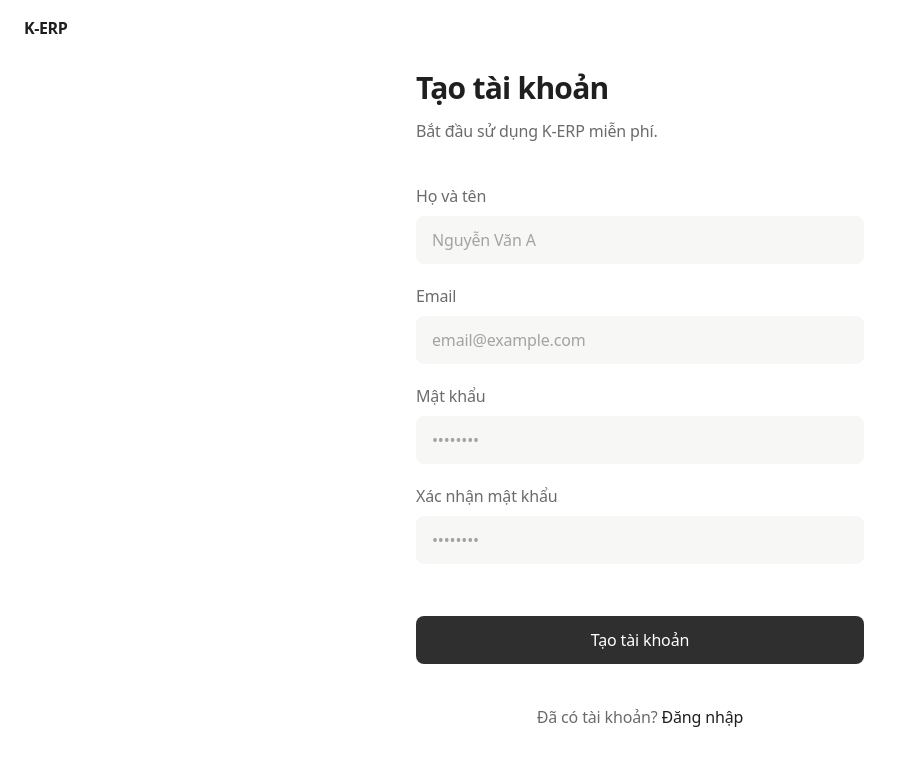
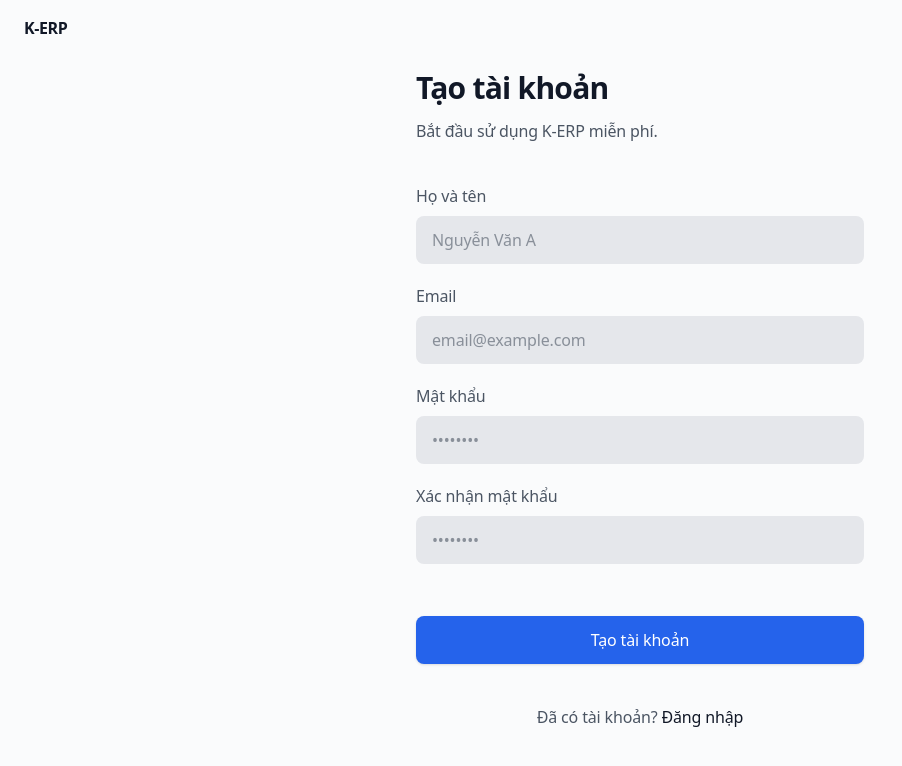
Before and after one commit to tatsuyakari1203/k-board, a Next.js app: page /auth/register in a window 1280 px wide. Shown: the top 766 px of the page, without its empty margins (0-902 px from the left). Built offline with nearby package versions, Linux system fonts and the light colour scheme.

Commit message:
feat: update UI components with improved styling and accessibility enhancements

```diff
--- a/src/app/globals.css
+++ b/src/app/globals.css
@@ -43,74 +43,104 @@
   --radius-xl: calc(var(--radius) + 4px);
 }
 
-/* Notion-style theme - Clean, Minimal, Flat with Better Typography */
+/* Modern Professional Theme - High Contrast & Readable */
 :root {
   --radius: 0.5rem;
-  --background: #ffffff;
-  --foreground: #1f1f1f;
+  /* Backgrounds */
+  --background: #fafbfc;
+  --foreground: #111827;
   --card: #ffffff;
-  --card-foreground: #1f1f1f;
+  --card-foreground: #111827;
   --popover: #ffffff;
-  --popover-foreground: #1f1f1f;
-  --primary: #2f2f2f;
+  --popover-foreground: #111827;
+
+  /* Primary - Vibrant Blue */
+  --primary: #2563eb;
   --primary-foreground: #ffffff;
-  --secondary: #f7f7f5;
-  --secondary-foreground: #1f1f1f;
-  --muted: #f7f7f5;
-  --muted-foreground: #6b6b6b;
-  --accent: #f7f7f5;
-  --accent-foreground: #1f1f1f;
-  --destructive: #e03e3e;
-  --border: #ebebea;
-  --input: #ebebea;
-  --ring: #2f2f2f;
-  --chart-1: #2eaadc;
-  --chart-2: #6940a5;
-  --chart-3: #ff7369;
-  --chart-4: #ffdc49;
-  --chart-5: #4dab9a;
-  --sidebar: #fbfbfa;
-  --sidebar-foreground: #1f1f1f;
-  --sidebar-primary: #1f1f1f;
+
+  /* Secondary - Soft Gray Blue */
+  --secondary: #e5e7eb;
+  --secondary-foreground: #111827;
+
+  /* Muted - Better contrast */
+  --muted: #f3f4f6;
+  --muted-foreground: #4b5563;
+
+  /* Accent - Light Blue tint */
+  --accent: #dbeafe;
+  --accent-foreground: #1e40af;
+
+  /* States */
+  --destructive: #dc2626;
+  --border: #d1d5db;
+  --input: #e5e7eb;
+  --ring: #2563eb;
+
+  /* Charts - Vivid colors */
+  --chart-1: #2563eb;
+  --chart-2: #7c3aed;
+  --chart-3: #db2777;
+  --chart-4: #ea580c;
+  --chart-5: #059669;
+
+  /* Sidebar */
+  --sidebar: #f8fafc;
+  --sidebar-foreground: #111827;
+  --sidebar-primary: #2563eb;
   --sidebar-primary-foreground: #ffffff;
-  --sidebar-accent: #f1f1ef;
-  --sidebar-accent-foreground: #1f1f1f;
-  --sidebar-border: #ebebea;
-  --sidebar-ring: #2f2f2f;
+  --sidebar-accent: #e0e7ff;
+  --sidebar-accent-foreground: #1e40af;
+  --sidebar-border: #e5e7eb;
+  --sidebar-ring: #2563eb;
 }
 
 .dark {
-  --background: #191919;
-  --foreground: #ebebeb;
-  --card: #1e1e1e;
-  --card-foreground: #ebebeb;
-  --popover: #232323;
-  --popover-foreground: #ebebeb;
-  --primary: #ebebeb;
-  --primary-foreground: #191919;
-  --secondary: #2b2b2b;
-  --secondary-foreground: #ebebeb;
-  --muted: #2b2b2b;
-  --muted-foreground: #8a8a8a;
-  --accent: #2b2b2b;
-  --accent-foreground: #ebebeb;
-  --destructive: #ff6b6b;
-  --border: #363636;
-  --input: #363636;
-  --ring: #ebebeb;
-  --chart-1: #2eaadc;
-  --chart-2: #9065d9;
-  --chart-3: #ff7369;
-  --chart-4: #ffdc49;
-  --chart-5: #4dab9a;
-  --sidebar: #1e1e1e;
-  --sidebar-foreground: #ebebeb;
-  --sidebar-primary: #ebebeb;
-  --sidebar-primary-foreground: #191919;
-  --sidebar-accent: #2b2b2b;
-  --sidebar-accent-foreground: #ebebeb;
-  --sidebar-border: #363636;
-  --sidebar-ring: #ebebeb;
+  /* Backgrounds - Rich dark */
+  --background: #0a0a0b;
+  --foreground: #fafafa;
+  --card: #141416;
+  --card-foreground: #fafafa;
+  --popover: #1a1a1d;
+  --popover-foreground: #fafafa;
+
+  /* Primary - Bright Blue */
+  --primary: #3b82f6;
+  --primary-foreground: #ffffff;
+
+  /* Secondary */
+  --secondary: #27272a;
+  --secondary-foreground: #fafafa;
+
+  /* Muted - Better visibility */
+  --muted: #27272a;
+  --muted-foreground: #a1a1aa;
+
+  /* Accent - Blue glow */
+  --accent: #1e3a5f;
+  --accent-foreground: #93c5fd;
+
+  /* States */
+  --destructive: #ef4444;
+  --border: #3f3f46;
+  --input: #3f3f46;
+  --ring: #3b82f6;
+
+  /* Charts - Bright for dark mode */
+  --chart-1: #60a5fa;
+  --chart-2: #a78bfa;
+  --chart-3: #f472b6;
+  --chart-4: #fb923c;
+  --chart-5: #34d399;
+
+  /* Sidebar */
+  --sidebar: #141416;
+  --sidebar-foreground: #fafafa;
+  --sidebar-primary: #3b82f6;
+  --sidebar-primary-foreground: #ffffff;
+  --sidebar-accent: #1e3a5f;
+  --sidebar-accent-foreground: #93c5fd;
+  --sidebar-border: #3f3f46;
+  --sidebar-ring: #3b82f6;
 }
 
 @layer base {
--- a/src/components/ui/badge.tsx
+++ b/src/components/ui/badge.tsx
@@ -5,18 +5,18 @@ import { cva, type VariantProps } from "class-variance-authority"
 import { cn } from "@/lib/utils"
 
 const badgeVariants = cva(
-  "inline-flex items-center justify-center rounded-full border px-2 py-0.5 text-xs font-medium w-fit whitespace-nowrap shrink-0 [&>svg]:size-3 gap-1 [&>svg]:pointer-events-none focus-visible:border-ring focus-visible:ring-ring/50 focus-visible:ring-[3px] aria-invalid:ring-destructive/20 dark:aria-invalid:ring-destructive/40 aria-invalid:border-destructive transition-[color,box-shadow] overflow-hidden",
+  "inline-flex items-center justify-center rounded-full border px-2.5 py-0.5 text-xs font-semibold w-fit whitespace-nowrap shrink-0 [&>svg]:size-3 gap-1 [&>svg]:pointer-events-none focus-visible:border-ring focus-visible:ring-ring/50 focus-visible:ring-[3px] aria-invalid:ring-destructive/20 dark:aria-invalid:ring-destructive/40 aria-invalid:border-destructive transition-[color,box-shadow] overflow-hidden",
   {
     variants: {
       variant: {
         default:
-          "border-transparent bg-primary text-primary-foreground [a&]:hover:bg-primary/90",
+          "border-transparent bg-primary text-primary-foreground shadow-sm [a&]:hover:bg-primary/90",
         secondary:
-          "border-transparent bg-secondary text-secondary-foreground [a&]:hover:bg-secondary/90",
+          "border-transparent bg-muted text-foreground [a&]:hover:bg-muted/80",
         destructive:
-          "border-transparent bg-destructive text-white [a&]:hover:bg-destructive/90 focus-visible:ring-destructive/20 dark:focus-visible:ring-destructive/40 dark:bg-destructive/60",
+          "border-transparent bg-destructive text-white [a&]:hover:bg-destructive/90 focus-visible:ring-destructive/20 dark:focus-visible:ring-destructive/40",
         outline:
-          "text-foreground [a&]:hover:bg-accent [a&]:hover:text-accent-foreground",
+          "border-2 text-foreground [a&]:hover:bg-accent [a&]:hover:text-accent-foreground",
       },
     },
     defaultVariants: {
--- a/src/components/ui/button.tsx
+++ b/src/components/ui/button.tsx
@@ -5,20 +5,20 @@ import { cva, type VariantProps } from "class-variance-authority"
 import { cn } from "@/lib/utils"
 
 const buttonVariants = cva(
-  "inline-flex items-center justify-center gap-2 whitespace-nowrap rounded-lg text-base font-medium transition-colors disabled:pointer-events-none disabled:opacity-50 [&_svg]:pointer-events-none [&_svg:not([class*='size-'])]:size-5 shrink-0 [&_svg]:shrink-0 outline-none focus-visible:ring-2 focus-visible:ring-ring/30",
+  "inline-flex items-center justify-center gap-2 whitespace-nowrap rounded-lg text-base font-medium transition-all disabled:pointer-events-none disabled:opacity-50 [&_svg]:pointer-events-none [&_svg:not([class*='size-'])]:size-5 shrink-0 [&_svg]:shrink-0 outline-none focus-visible:ring-2 focus-visible:ring-ring/50",
   {
     variants: {
       variant: {
-        default: "bg-primary text-primary-foreground hover:bg-primary/90",
+        default: "bg-primary text-primary-foreground shadow-sm hover:bg-primary/90 hover:shadow-md",
         destructive:
-          "bg-destructive text-white hover:bg-destructive/90",
+          "bg-destructive text-white shadow-sm hover:bg-destructive/90",
         outline:
-          "border bg-background hover:bg-accent hover:text-accent-foreground",
+          "border-2 border-input bg-background hover:bg-accent hover:text-accent-foreground hover:border-primary/50",
         secondary:
-          "bg-secondary text-secondary-foreground hover:bg-secondary/80",
+          "bg-secondary text-secondary-foreground hover:bg-secondary/70",
         ghost:
           "hover:bg-accent hover:text-accent-foreground",
-        link: "text-primary underline-offset-4 hover:underline",
+        link: "text-primary underline-offset-4 hover:underline font-semibold",
       },
       size: {
         default: "h-10 px-5 py-2.5",
--- a/src/components/ui/dialog.tsx
+++ b/src/components/ui/dialog.tsx
@@ -60,7 +60,7 @@ function DialogContent({
       <DialogPrimitive.Content
         data-slot="dialog-content"
         className={cn(
-          "bg-background data-[state=open]:animate-in data-[state=closed]:animate-out data-[state=closed]:fade-out-0 data-[state=open]:fade-in-0 data-[state=closed]:zoom-out-95 data-[state=open]:zoom-in-95 fixed top-[50%] left-[50%] z-50 grid w-full max-w-[calc(100%-2rem)] translate-x-[-50%] translate-y-[-50%] gap-4 rounded-lg border p-6 shadow-lg duration-200 sm:max-w-lg",
+          "bg-background data-[state=open]:animate-in data-[state=closed]:animate-out data-[state=closed]:fade-out-0 data-[state=open]:fade-in-0 data-[state=closed]:zoom-out-95 data-[state=open]:zoom-in-95 fixed top-[50%] left-[50%] z-50 grid w-full max-w-[calc(100%-2rem)] translate-x-[-50%] translate-y-[-50%] gap-4 rounded-xl border-2 p-6 shadow-xl duration-200 sm:max-w-lg",
           className
         )}
         {...props}
@@ -69,7 +69,7 @@ function DialogContent({
         {showCloseButton && (
           <DialogPrimitive.Close
             data-slot="dialog-close"
-            className="ring-offset-background focus:ring-ring data-[state=open]:bg-accent data-[state=open]:text-muted-foreground absolute top-4 right-4 rounded-xs opacity-70 transition-opacity hover:opacity-100 focus:ring-2 focus:ring-offset-2 focus:outline-hidden disabled:pointer-events-none [&_svg]:pointer-events-none [&_svg]:shrink-0 [&_svg:not([class*='size-'])]:size-4"
+            className="ring-offset-background focus:ring-ring data-[state=open]:bg-accent data-[state=open]:text-muted-foreground absolute top-4 right-4 rounded-md p-1 opacity-70 transition-all hover:opacity-100 hover:bg-accent focus:ring-2 focus:ring-offset-2 focus:outline-hidden disabled:pointer-events-none [&_svg]:pointer-events-none [&_svg]:shrink-0 [&_svg:not([class*='size-'])]:size-4"
           >
             <XIcon />
             <span className="sr-only">Close</span>
@@ -110,7 +110,7 @@ function DialogTitle({
   return (
     <DialogPrimitive.Title
       data-slot="dialog-title"
-      className={cn("text-lg leading-none font-semibold", className)}
+      className={cn("text-xl leading-none font-semibold text-foreground", className)}
       {...props}
     />
   )
--- a/src/components/ui/dropdown-menu.tsx
+++ b/src/components/ui/dropdown-menu.tsx
@@ -42,7 +42,7 @@ function DropdownMenuContent({
         data-slot="dropdown-menu-content"
         sideOffset={sideOffset}
         className={cn(
-          "bg-popover text-popover-foreground data-[state=open]:animate-in data-[state=closed]:animate-out data-[state=closed]:fade-out-0 data-[state=open]:fade-in-0 data-[state=closed]:zoom-out-95 data-[state=open]:zoom-in-95 data-[side=bottom]:slide-in-from-top-2 data-[side=left]:slide-in-from-right-2 data-[side=right]:slide-in-from-left-2 data-[side=top]:slide-in-from-bottom-2 z-50 max-h-(--radix-dropdown-menu-content-available-height) min-w-[8rem] origin-(--radix-dropdown-menu-content-transform-origin) overflow-x-hidden overflow-y-auto rounded-md border p-1 shadow-md",
+          "bg-popover text-popover-foreground data-[state=open]:animate-in data-[state=closed]:animate-out data-[state=closed]:fade-out-0 data-[state=open]:fade-in-0 data-[state=closed]:zoom-out-95 data-[state=open]:zoom-in-95 data-[side=bottom]:slide-in-from-top-2 data-[side=left]:slide-in-from-right-2 data-[side=right]:slide-in-from-left-2 data-[side=top]:slide-in-from-bottom-2 z-50 max-h-(--radix-dropdown-menu-content-available-height) min-w-[8rem] origin-(--radix-dropdown-menu-content-transform-origin) overflow-x-hidden overflow-y-auto rounded-lg border-2 p-1.5 shadow-lg",
           className
         )}
         {...props}
@@ -74,7 +74,7 @@ function DropdownMenuItem({
       data-inset={inset}
       data-variant={variant}
       className={cn(
-        "focus:bg-accent focus:text-accent-foreground data-[variant=destructive]:text-destructive data-[variant=destructive]:focus:bg-destructive/10 dark:data-[variant=destructive]:focus:bg-destructive/20 data-[variant=destructive]:focus:text-destructive data-[variant=destructive]:*:[svg]:!text-destructive [&_svg:not([class*='text-'])]:text-muted-foreground relative flex cursor-default items-center gap-2 rounded-sm px-2 py-1.5 text-sm outline-hidden select-none data-[disabled]:pointer-events-none data-[disabled]:opacity-50 data-[inset]:pl-8 [&_svg]:pointer-events-none [&_svg]:shrink-0 [&_svg:not([class*='size-'])]:size-4",
+        "focus:bg-accent focus:text-accent-foreground data-[variant=destructive]:text-destructive data-[variant=destructive]:focus:bg-destructive/10 dark:data-[variant=destructive]:focus:bg-destructive/20 data-[variant=destructive]:focus:text-destructive data-[variant=destructive]:*:[svg]:!text-destructive [&_svg:not([class*='text-'])]:text-muted-foreground relative flex cursor-pointer items-center gap-2 rounded-md px-2.5 py-2 text-sm font-medium outline-hidden select-none data-[disabled]:pointer-events-none data-[disabled]:opacity-50 data-[inset]:pl-8 [&_svg]:pointer-events-none [&_svg]:shrink-0 [&_svg:not([class*='size-'])]:size-4 transition-colors",
         className
       )}
       {...props}
--- a/src/components/ui/input.tsx
+++ b/src/components/ui/input.tsx
@@ -8,7 +8,7 @@ function Input({ className, type, ...props }: React.ComponentProps<"input">) {
       type={type}
       data-slot="input"
       className={cn(
-        "flex h-11 w-full rounded-lg border border-input bg-transparent px-4 py-2.5 text-base transition-colors file:border-0 file:bg-transparent file:text-base file:font-medium placeholder:text-muted-foreground focus-visible:outline-none focus-visible:ring-2 focus-visible:ring-ring/30 disabled:cursor-not-allowed disabled:opacity-50",
+        "flex h-11 w-full rounded-lg border-2 border-input bg-background px-4 py-2.5 text-base transition-all file:border-0 file:bg-transparent file:text-base file:font-medium placeholder:text-muted-foreground focus-visible:outline-none focus-visible:border-primary focus-visible:ring-2 focus-visible:ring-primary/20 disabled:cursor-not-allowed disabled:opacity-50",
         className
       )}
       {...props}
--- a/src/components/ui/popover.tsx
+++ b/src/components/ui/popover.tsx
@@ -30,7 +30,7 @@ function PopoverContent({
         align={align}
         sideOffset={sideOffset}
         className={cn(
-          "bg-popover text-popover-foreground data-[state=open]:animate-in data-[state=closed]:animate-out data-[state=closed]:fade-out-0 data-[state=open]:fade-in-0 data-[state=closed]:zoom-out-95 data-[state=open]:zoom-in-95 data-[side=bottom]:slide-in-from-top-2 data-[side=left]:slide-in-from-right-2 data-[side=right]:slide-in-from-left-2 data-[side=top]:slide-in-from-bottom-2 z-50 w-72 origin-(--radix-popover-content-transform-origin) rounded-md border p-4 shadow-md outline-hidden",
+          "bg-popover text-popover-foreground data-[state=open]:animate-in data-[state=closed]:animate-out data-[state=closed]:fade-out-0 data-[state=open]:fade-in-0 data-[state=closed]:zoom-out-95 data-[state=open]:zoom-in-95 data-[side=bottom]:slide-in-from-top-2 data-[side=left]:slide-in-from-right-2 data-[side=right]:slide-in-from-left-2 data-[side=top]:slide-in-from-bottom-2 z-50 w-72 origin-(--radix-popover-content-transform-origin) rounded-lg border-2 p-4 shadow-lg outline-hidden",
           className
         )}
         {...props}
--- a/src/components/ui/table.tsx
+++ b/src/components/ui/table.tsx
@@ -57,7 +57,7 @@ function TableRow({ className, ...props }: React.ComponentProps<"tr">) {
     <tr
       data-slot="table-row"
       className={cn(
-        "hover:bg-muted/50 data-[state=selected]:bg-muted border-b transition-colors",
+        "hover:bg-accent/50 data-[state=selected]:bg-accent border-b transition-colors",
         className
       )}
       {...props}
@@ -70,7 +70,7 @@ function TableHead({ className, ...props }: React.ComponentProps<"th">) {
     <th
       data-slot="table-head"
       className={cn(
-        "text-foreground h-10 px-2 text-left align-middle font-medium whitespace-nowrap [&:has([role=checkbox])]:pr-0 [&>[role=checkbox]]:translate-y-[2px]",
+        "text-foreground h-10 px-2 text-left align-middle font-semibold whitespace-nowrap bg-muted/30 [&:has([role=checkbox])]:pr-0 [&>[role=checkbox]]:translate-y-[2px]",
         className
       )}
       {...props}
--- a/src/components/ui/tabs.tsx
+++ b/src/components/ui/tabs.tsx
@@ -26,7 +26,7 @@ function TabsList({
     <TabsPrimitive.List
       data-slot="tabs-list"
       className={cn(
-        "bg-muted text-muted-foreground inline-flex h-9 w-fit items-center justify-center rounded-lg p-[3px]",
+        "bg-muted text-muted-foreground inline-flex h-10 w-fit items-center justify-center rounded-lg p-1",
         className
       )}
       {...props}
@@ -42,7 +42,7 @@ function TabsTrigger({
     <TabsPrimitive.Trigger
       data-slot="tabs-trigger"
       className={cn(
-        "data-[state=active]:bg-background dark:data-[state=active]:text-foreground focus-visible:border-ring focus-visible:ring-ring/50 focus-visible:outline-ring dark:data-[state=active]:border-input dark:data-[state=active]:bg-input/30 text-foreground dark:text-muted-foreground inline-flex h-[calc(100%-1px)] flex-1 items-center justify-center gap-1.5 rounded-md border border-transparent px-2 py-1 text-sm font-medium whitespace-nowrap transition-[color,box-shadow] focus-visible:ring-[3px] focus-visible:outline-1 disabled:pointer-events-none disabled:opacity-50 data-[state=active]:shadow-sm [&_svg]:pointer-events-none [&_svg]:shrink-0 [&_svg:not([class*='size-'])]:size-4",
+        "data-[state=active]:bg-background data-[state=active]:text-primary data-[state=active]:font-semibold focus-visible:border-ring focus-visible:ring-ring/50 focus-visible:outline-ring dark:data-[state=active]:bg-background text-muted-foreground inline-flex h-[calc(100%-2px)] flex-1 items-center justify-center gap-1.5 rounded-md border border-transparent px-3 py-1.5 text-sm font-medium whitespace-nowrap transition-all focus-visible:ring-[3px] focus-visible:outline-1 disabled:pointer-events-none disabled:opacity-50 data-[state=active]:shadow-sm hover:text-foreground [&_svg]:pointer-events-none [&_svg]:shrink-0 [&_svg:not([class*='size-'])]:size-4",
         className
       )}
       {...props}
```
Also changed, not shown: src/components/ui/select.tsx (+6 -6 lines).
